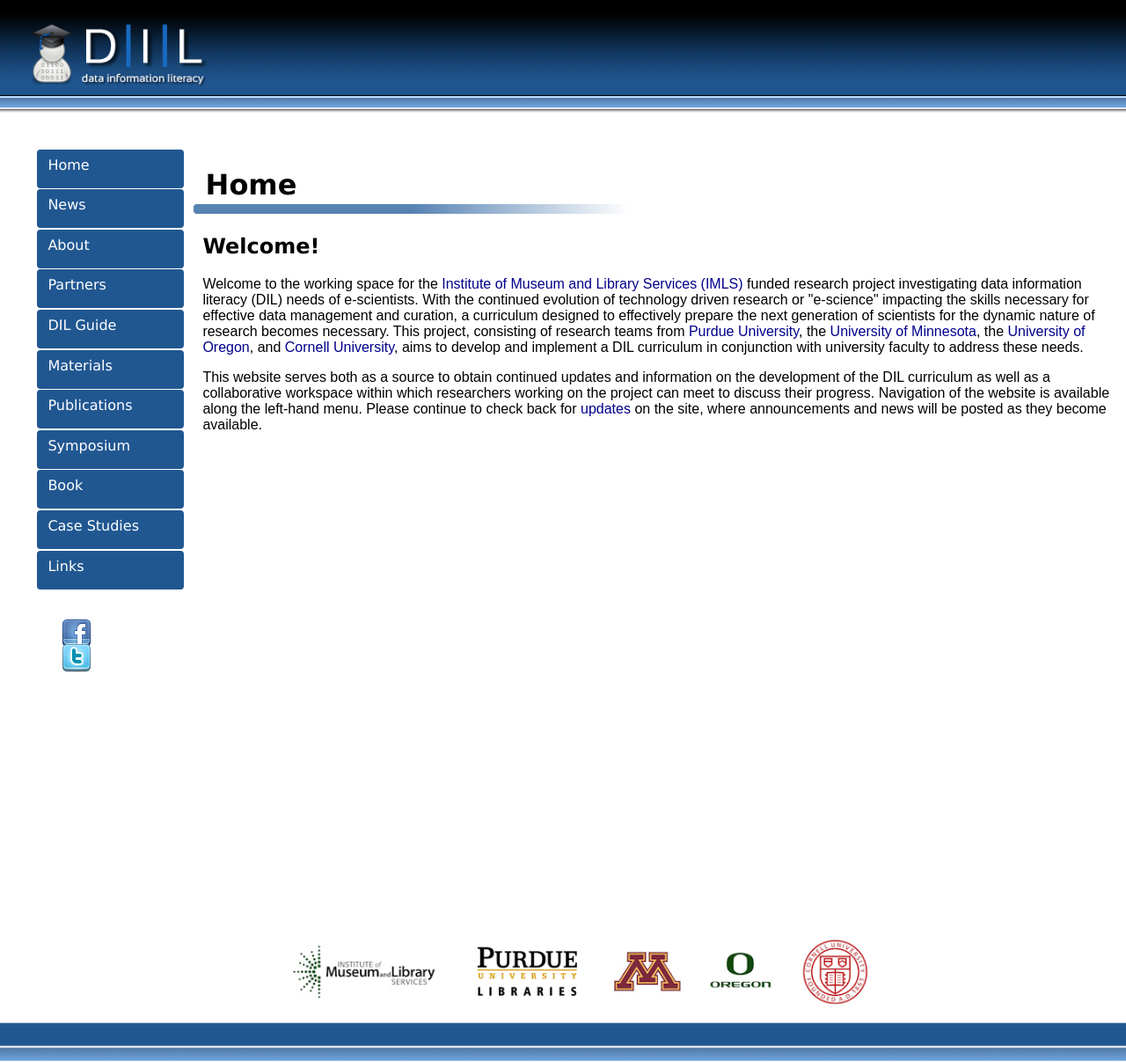
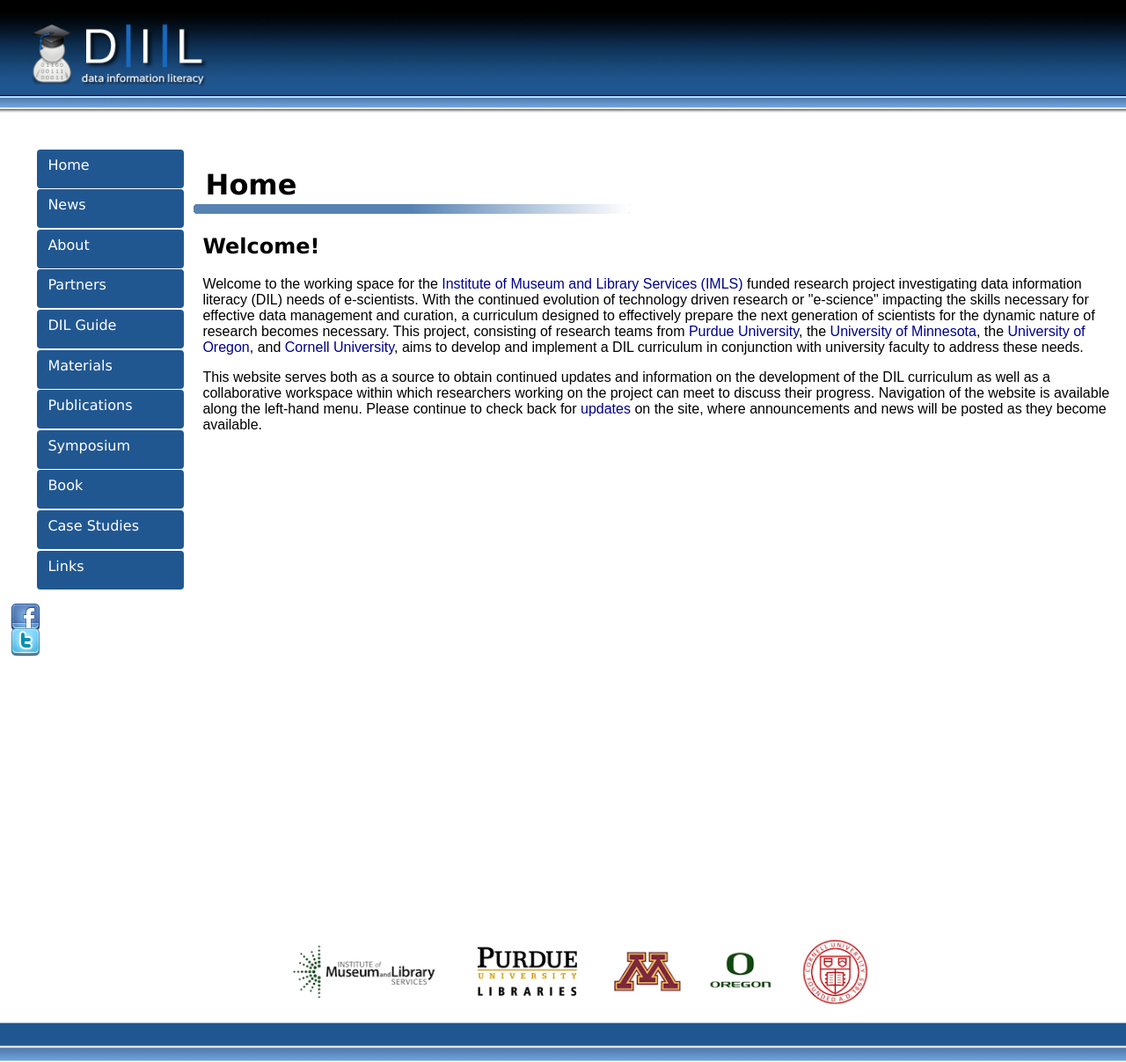
Before and after one commit to datainfolit/datainfolit, a Jekyll site: the page built from index.html, in a window 1280 px wide. Shown: the whole page at 88% size. Built offline with Jekyll 4.4.1, drawn with Linux system fonts in a browser that asks for light colours.

Commit message:
Update main.css

```diff
--- a/css/main.css
+++ b/css/main.css
@@ -72,7 +72,9 @@
 }
 p.socialmedia {
     text-align: center;
-    display: inline;
+}
+.social {
+    display: block;
 }
 /*content*/
 .content {
```
